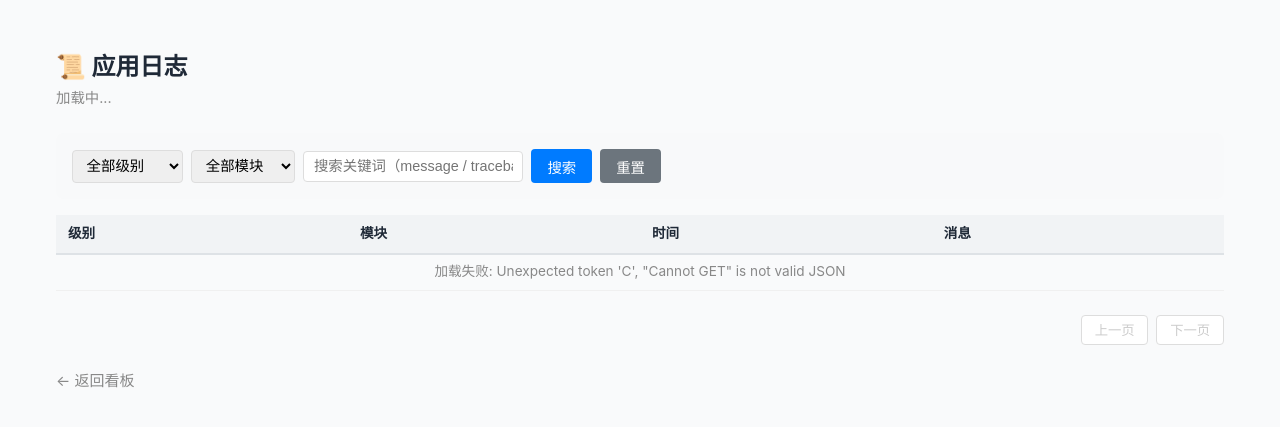
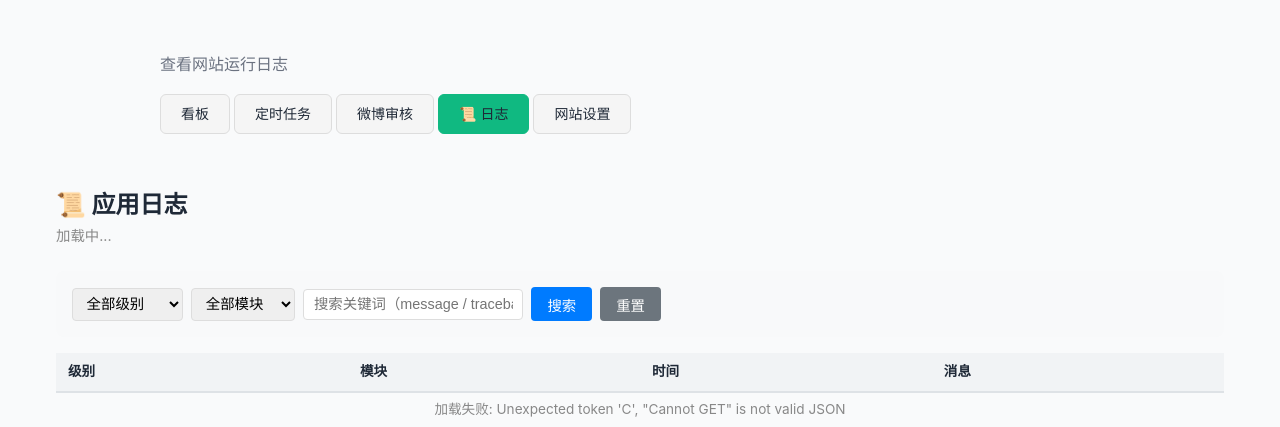
Before and after one commit to tojoevan/pywork, a Python web app: template templates/logs.html in a window 1280 px wide. Shown: the part 61-488 px from the top of the page. Run offline with Jinja, Linux system fonts and the light colour scheme; the template is opened without the code that fills it, so the values that code supplies are empty.

Commit message:
修复日志菜单内容

```diff
--- a/templates/logs.html
+++ b/templates/logs.html
@@ -58,6 +58,17 @@
 {% endblock %}
 
 {% block content %}
+<div class="board-container">
+    <p class="board-desc">查看网站运行日志</p>
+    <div class="tab-nav">
+        <a href="/board" class="tab-btn" style="color:inherit">看板</a>
+        <a href="/board/cron" class="tab-btn" style="color:inherit">定时任务</a>
+        <a href="/board/moderation" class="tab-btn" style="color:inherit">微博审核</a>
+        <a href="/board/logs" class="tab-btn active" style="color:inherit">📜 日志</a>
+        <a href="/board/settings" class="tab-btn" style="color:inherit">网站设置</a>
+    </div>
+</div>
+
 <div class="logs-container">
     <div class="logs-header">
         <div>
```
Also changed, not shown: plugins/board/plugin.py (+2 -10 lines).
